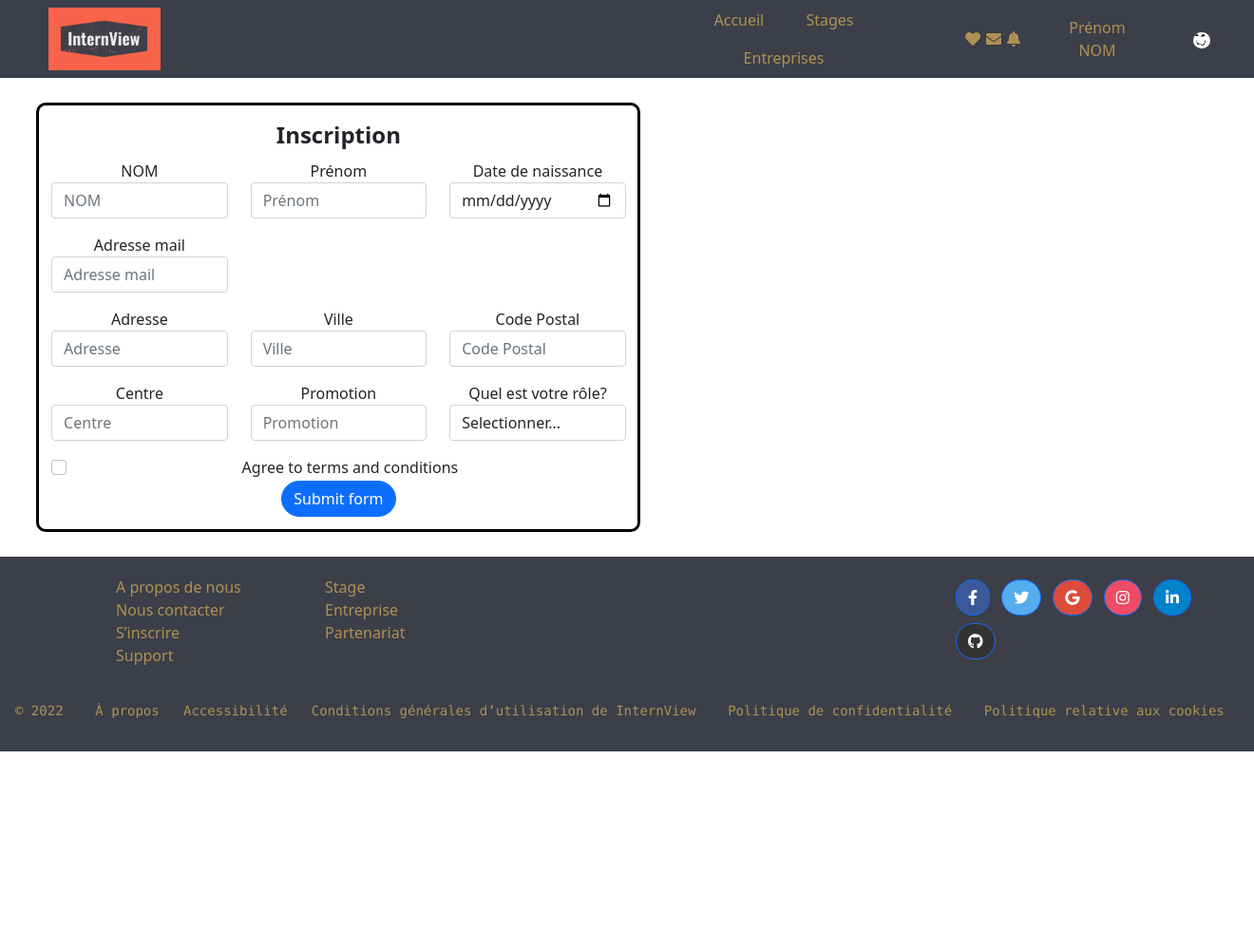
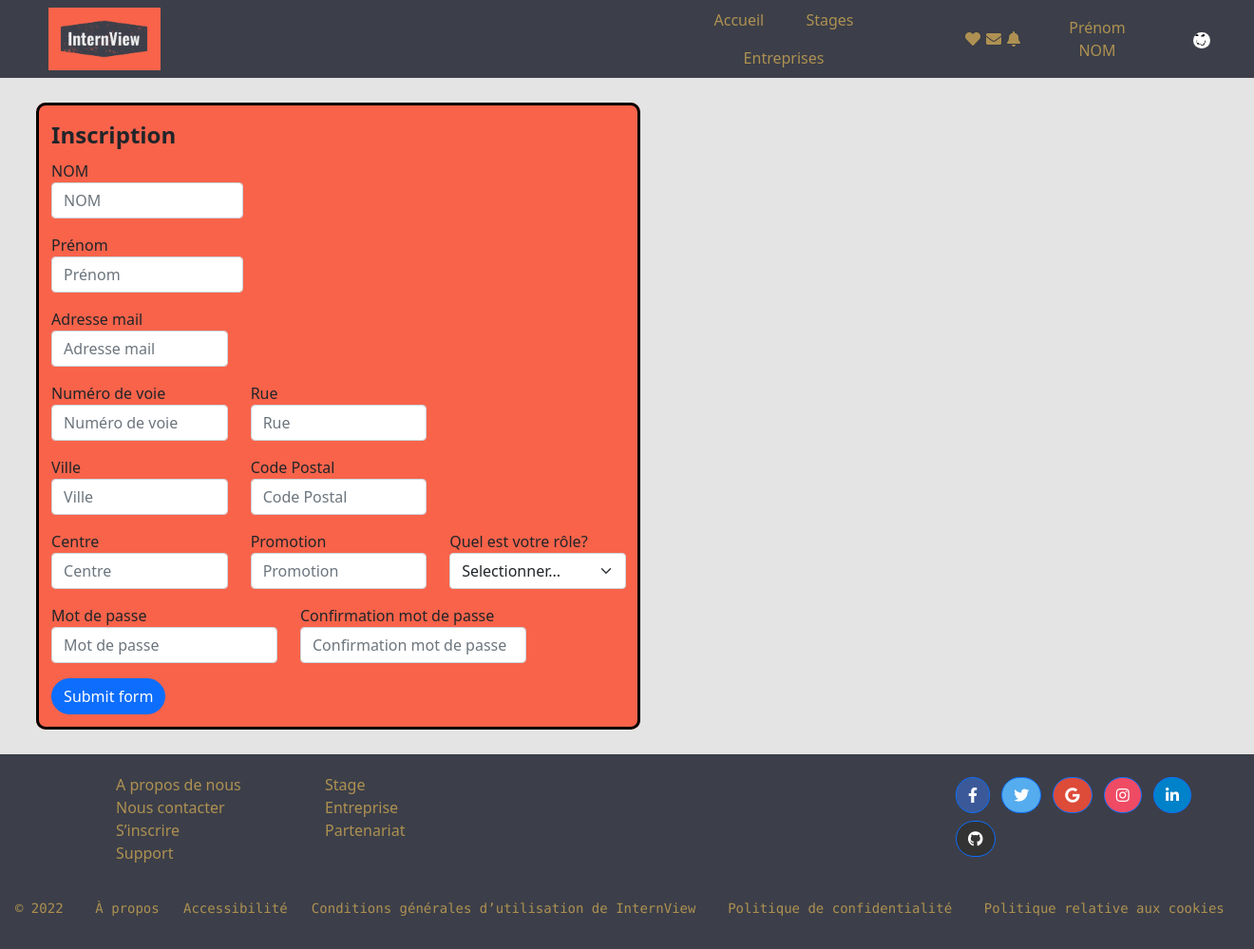
Before and after one commit to ognonZZ/test-Projet-Web, a PHP site: page /Inscription.php in a window 1320 px wide; the page is wider, and only the part inside the window is pictured. Shown: that part at 95% size. Before the commit the page ends 791 px from the top of that part, so only its background shows below. Run offline with PHP 8.4, Linux system fonts and the light colour scheme.

Commit message:
ajout php connexion+inscription

```diff
--- a/Inscription.php
+++ b/Inscription.php
@@ -42,38 +42,83 @@
         </div>
     </nav>
 <!-- Barre de navigation -->
+<div class="login-form">
+    <?php
+                if(isset($_GET['reg_err']))
+                {
+                    $err = htmlspecialchars($_GET['reg_err']);
+
+                    switch($err)
+                    {
+                        case 'success':
+                        ?>
+                            <div class="alert alert-success">
+                                <strong>Succès</strong> inscription réussie !
+                            </div>
+                        <?php
+                        break;
+
+                        case 'password':
+                        ?>
+                            <div class="alert alert-danger">
+                                <strong>Erreur</strong> mot de passe différent
+                            </div>
+                        <?php
+                        break;
+
+                        case 'email':
+                        ?>
+                            <div class="alert alert-danger">
+                                <strong>Erreur</strong> email non valide
+                            </div>
+                        <?php
+                        break;
+
+                        case 'email_length':
+                        ?>
+                            <div class="alert alert-danger">
+                                <strong>Erreur</strong> email trop long
+                            </div>
+                        <?php
+                        break;
+
+                        case 'already':
+                        ?>
+                            <div class="alert alert-danger">
+                                <strong>Erreur</strong> compte deja existant
+                            </div>
+                        <?php
+
+                    }
+                }
+    ?>
 
 
     <div class="container-fluid section">
 
 
-    <div class="row">
+        <div class="row text">
 
             <div class="col-6 slogan">
                 <fieldset class="form1">
                 <legend><b>Inscription</b></legend>
-                <form class="needs-validation" novalidate>
+                    <form class="needs-validation" action="inscription_traitement.php" method="post" novalidate >
 
                         <div class="row">
+                            <div class="form-group">
                             <div class="col-md-4 mb-3">
-                            <label for="validationCustom01">NOM</label>
-                            <input type="text" class="form-control" id="validationCustom01" placeholder="NOM" required>
+                                <label for="validationCustom01" class="label">NOM</label>
+                                <input type="text" name="nom" class="form-control" id="validationCustom01" placeholder="NOM" required>
                                 <div class="invalid-feedback">
                                     Merci d'indiquer votre NOM.
                                 </div>
                             </div>
                             <div class="col-md-4 mb-3">
                                 <label for="validationCustom02">Prénom</label>
-                            <input type="text" class="form-control" id="validationCustom02" placeholder="Prénom" required>
+                                <input type="text" name="prenom" class="form-control" id="validationCustom02" placeholder="Prénom" required>
                                 <div class="invalid-feedback">
                                     Merci d'indiquer votre prénom.
                                 </div>
-                        </div>
-                        <div class="col-md-4 mb-3">
-                            <label for="validationCustom03">Date de naissance</label>
-                            <input type="date" class="form-control" id="validationCustom03" placeholder="Date de naissance" required>
-                            <div class="invalid-feedback">
-                                Merci d'indiquer votre date de naissance.
                             </div>
                             </div>
                         </div>
@@ -81,7 +126,7 @@
                         <div class="row">
                             <div class="col-md-4 mb-3">
                                 <label for="validationCustom04">Adresse mail</label>
-                            <input type="text" class="form-control" id="validationCustom04" placeholder="Adresse mail" required>
+                                <input type="text" name="email" class="form-control" id="validationCustom04" placeholder="Adresse mail" required>
                                 <div class="invalid-feedback">
                                     Merci d'indiquer votre Adresse mail.
                                 </div>
@@ -90,72 +135,88 @@
 
                         <div class="row">
                         <div class="col-md-4 mb-3">
-                            <label for="validationCustom05">Adresse</label>
-                            <input type="text" class="form-control" id="validationCustom05" placeholder="Adresse" required>
+                                <label for="validationCustom05">Numéro de voie</label>
+                                <input type="text" name="voie" class="form-control" id="validationCustom05" placeholder="Numéro de voie" required>
+                                <div class="invalid-feedback">
+                                    Merci d'indiquer votre Numéro de voie.
+                                </div>
+                            </div>
+                            <div class="col-md-4 mb-3">
+                                <label for="validationCustom05">Rue</label>
+                                <input type="text" name="rue" class="form-control" id="validationCustom05" placeholder="Rue" required>
                                 <div class="invalid-feedback">
                                     Merci d'indiquer votre Adresse.
                                 </div>
                             </div>
+                        </div>
+
+                        <div class="row">
                             <div class="col-md-4 mb-3">
                                     <label for="validationCustom06">Ville</label>
-                            <input type="text" class="form-control" id="validationCustom06" placeholder="Ville" required>
+                                    <input type="text" name="ville" class="form-control" id="validationCustom06" placeholder="Ville" required>
                                     <div class="invalid-feedback">
                                         Merci d'indiquer votre Ville.
                                     </div>
                             </div>
                             <div class="col-md-4 mb-3">
                                     <label for="validationCustom07">Code Postal</label>
-                            <input type="text" class="form-control" id="validationCustom07" placeholder="Code Postal" required>
+                                    <input type="text" name="code_postal" class="form-control" id="validationCustom07" placeholder="Code Postal" required>
                                     <div class="invalid-feedback">
                                         Merci d'indiquer votre code postal.
                                     </div>
                             </div>
+
                         </div>
 
                         <div class="row">
                             <div class="col-md-4 mb-3">
                                 <label for="validationCustom08">Centre</label>
-                            <input type="text" class="form-control" id="validationCustom08" placeholder="Centre" required>
+                                <input type="text" name="centre" class="form-control" id="validationCustom08" placeholder="Centre" required>
                                 <div class="invalid-feedback">
                                     Merci d'indiquer votre Centre.
                                 </div>
                             </div>
                             <div class="col-md-4 mb-3">
                                 <label for="validationCustom09">Promotion</label>
-                            <input type="text" class="form-control" id="validationCustom09" placeholder="Promotion" required>
+                                <input type="text" name="promotion" class="form-control" id="validationCustom09" placeholder="Promotion" required>
                                 <div class="invalid-feedback">
                                     Merci d'indiquer votre Promotion.
                                 </div>
                             </div>
                             <div class="form-group col-md-4">
-                            <label for="inputState">Quel est votre rôle?</label>
-                            <select id="choixCategorie" class="form-control" onchange="myFunction()" required>
-                              <option selected value="">Selectionner...</option>
-                              <option value="executionDeScript">Pilote</option>
-                              <option>Etudiant</option>
-                              <option>Délégué</option>
+                                <label for="validationCustom10">Quel est votre rôle?</label>
+                                <select id="choixCategorie" name="role" class="form-select"  id="validationCustom10" required>
+                                <option selected disabled value="">Selectionner...</option>
+                                <option value="Pilote">Pilote</option>
+                                <option value="Etudiant">Etudiant</option>
+                                <option value="Délégué">Délégué</option>
                                 </select>
-                            <div id="collapseCategorie"></div>
+                                <div class="invalid-feedback">
+                                    Merci d'indiquer votre Rôle.
                                 </div>
+                            </div>
+                            </div>
+                            <div class="row">
+                            <div class="col-md-5 mb-3">
+                                    <label for="validationCustom06">Mot de passe</label>
+                                    <input type="text" name="password" class="form-control" id="validationCustom11" placeholder="Mot de passe" required>
                                     <div class="invalid-feedback">
-                                Merci d'indiquer votre code postal.
+                                        Merci d'indiquer votre mot de passe.
                                     </div>
+                            </div>
+                            <div class="col-md-5 mb-3">
+                                    <label for="validationCustom07">Confirmation mot de passe</label>
+                                    <input type="text" name="password_retype" class="form-control" id="validationCustom12" placeholder="Confirmation mot de passe" required>
+                                    <div class="invalid-feedback">
+                                        Merci de confirmer votre mot de passe.
+                                    </div>
+                            </div>
+
                         </div>
 
 
 
 
-                    <div class="form-group">
-                    <div class="form-check">
-                        <input class="form-check-input" type="checkbox" value="" id="invalidCheck" required>
-                        <label class="form-check-label" for="invalidCheck">
-                        Agree to terms and conditions
-                        </label>
-                        <div class="invalid-feedback">
-                        You must agree before submitting.
-                        </div>
-                    </div>
-                    </div>
                         <button class="btn btn-primary" type="submit">Submit form</button>
                     </form>
             </fieldset>
@@ -164,9 +225,9 @@
             <div class="col-4 slogan"></div>
             </div>
         </div>
+    </div>
 
-
-
+</div>
 
 
 <!-- Footer -->
@@ -269,6 +330,9 @@
     <!-- Copyright -->
 </footer>
 <!-- Footer -->
+<!-- onchange="myFunction()"
+value="executionDeScript"
+value=""-->
 <script src="./assets/inscription.js"></script>
 </body>
 </html>
--- a/assets/inscription.css
+++ b/assets/inscription.css
@@ -3,9 +3,18 @@
     border:solid 3px black;
     border-radius: 10px;
     padding: 2%;
+    background-color: #F8634A;
 
 }
 
 .section{
     margin:2%;
 }
+
+.text{
+    text-align: left;
+}
+
+body{
+    background-color: #E4E4E4;
+}
```
Also changed, not shown: Accueil.php (+10 -1 lines), Connexion.php (+39 -3 lines), config.php (added, +16 -0 lines), connexion_traitement.php (added, +52 -0 lines), deconnexion.php (added, +7 -0 lines), inscription_traitement.php (added, +106 -0 lines). Lines whose indentation alone changed are shown as unchanged.
